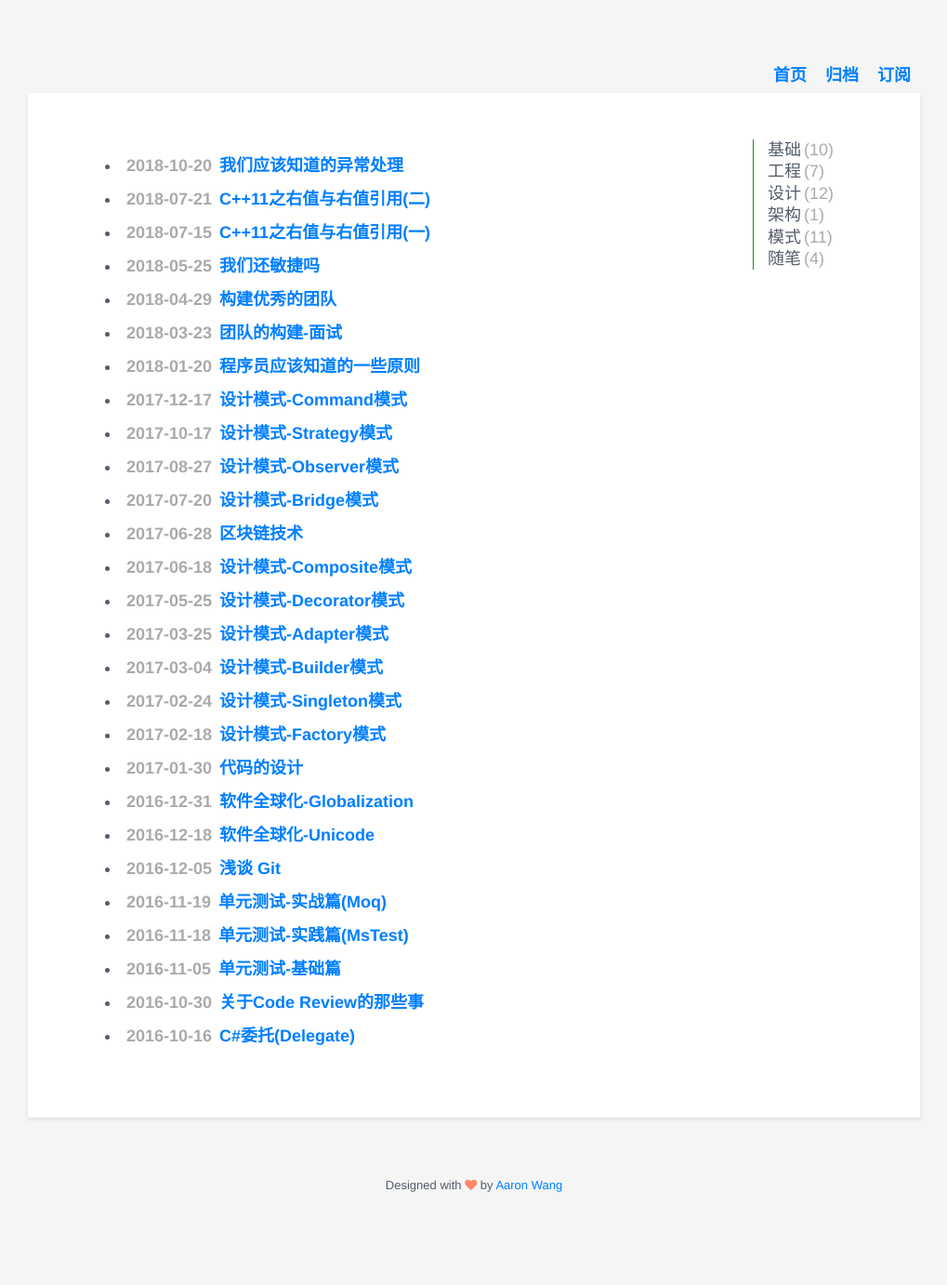
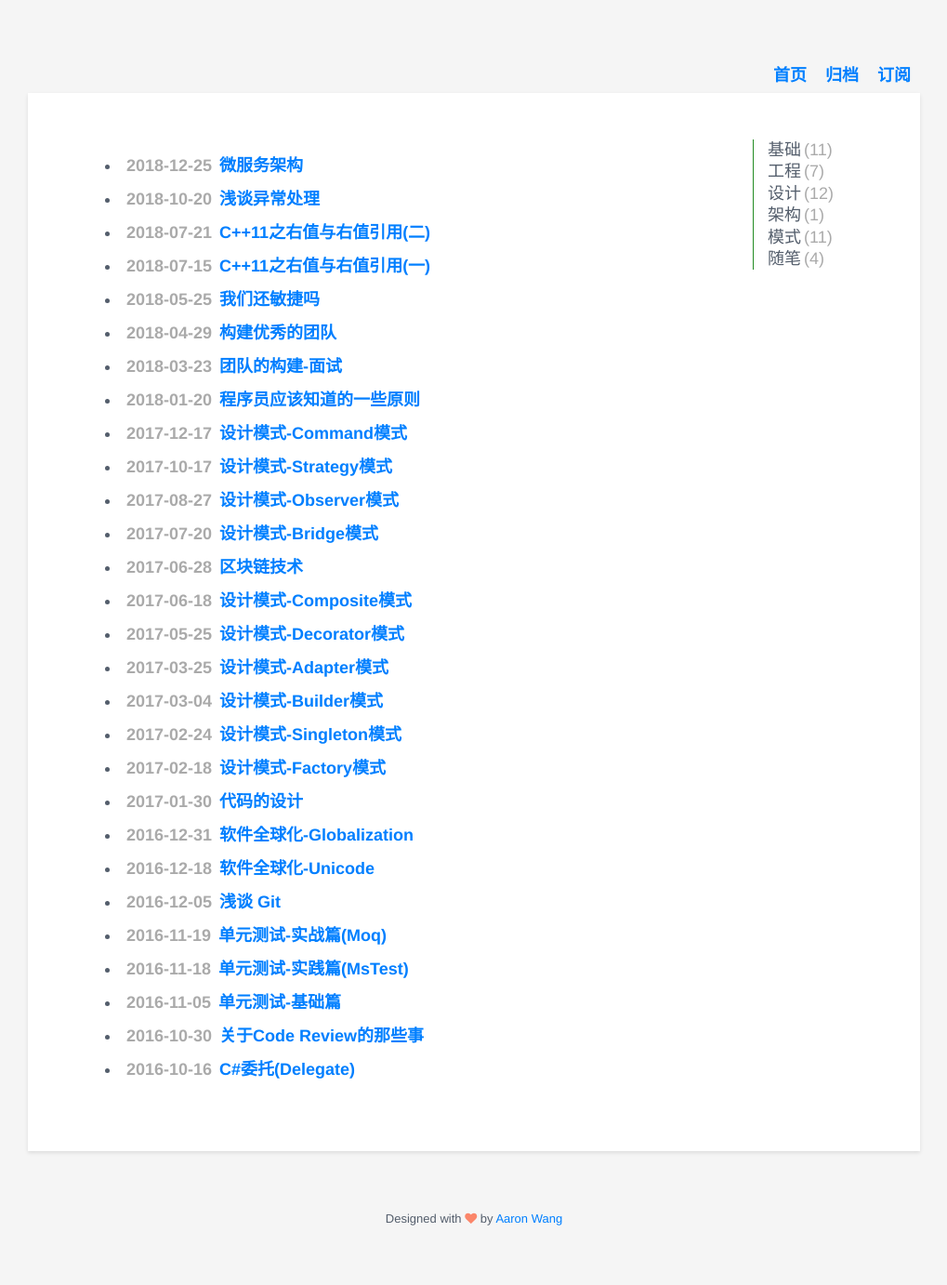
Before and after one commit to qunxi/qunxi.github.io, a Jekyll site: the page built from archive/index.html, in a window 1280 px wide. Shown: the whole page at 93% size, without its empty margins (130-1149 px from the left). Built offline with Jekyll 4.4.1, drawn with Linux system fonts in a browser that asks for light colours; before the commit the page ends 1346 px from its top, so only the background shows below that; some of the changed lines change nothing that is shown.

Commit message:
add a post

```diff
--- a/_posts/2018-10-20-exception-matters.md
+++ b/_posts/2018-10-20-exception-matters.md
@@ -3,7 +3,7 @@ author: qunxi
 create: 2018-10-20 18:43+08:00
 update: 2018-10-21 18:43+08:00
 layout: page
-title: "我们应该知道的异常处理"
+title: "浅谈异常处理"
 description: ""
 comments : true
 categories:
--- /dev/null
+++ b/_posts/2018-12-25-microservice-architecture.md
@@ -0,0 +1,71 @@
+---
+author: qunxi
+create: 2018-12-25 18:43+08:00
+update: 2018-12-31 18:43+08:00
+layout: page
+title: "微服务架构"
+description: ""
+comments : true
+categories:
+tags:
+- 基础
+---
+
+# 前言
+
+微服务已然不是什么新名词，但是它依旧是一个时尚的名称。虽然它不像区块链技术那样开拓出一块新的领域，但至少在架构领域它在不断的扩大着自己的影响力，并被越来越多的人所接受。在18年的最后一个月我想谈谈自己对微服务的理解。
+<!--more-->
+
+# 1.为什么我们需要微服务
+
+曾经问过一些开发，为什么我们要使用微服务架构？得到的大部分答案是，因为它非常的强大，很多大公司都在使用，而且许多开源框架以及前沿技术支持这样的架构开发。听上去很有道理，但是这些仅仅是开发人员的自我感受，而不能作为技术选型的依据。不结合公司基本情况以及业务的技术或架构，只能是纸上谈兵。技术或架构的选型一定不是这个技术或者架构多么流行，而是这个技术或者架构能否给公司长期利益带来优势，并且能解决公司现有架构中的一些突出问题。
+
+回到问题的本身，我们(这里并不包括所有软件行业，而是目前软件业的大环境)现在遇到了什么问题？首先我们需要解决的问题变的越来越复杂，从而导致系统本身的复杂度变高；其次行业竞争压力变大，软件开发周期需要不断的缩短；另外用户对软件的体验以及在可用性和正确性的要求越来越高；这些都是大规模企业软件架构中必须面临的问题。归根结底就是现在我们需要一种既能**快速迭代**，又能**可持续发展**的架构来支持我们庞大而复杂的业务。
+
+我们的产品是否遇到了类似上面的问题？而微服务真的能解这这些问题吗？在给出答案之前，我们至少要回答下面一些问题：什么是微服务？微服务给我们带来了什么？微服务真的适合我们吗？
+
+# 2. 什么是微服务
+
+什么是微服务？顾名思义就是非常小的服务。但是这个小到底多小才能算得上是"微"？而"服务"在不同的上下文也有不同的意思，那么这里的服务又是指的什么？到目前为止这个定义仁者见仁，智者见智。这里引用[Martin Fowler在他的博客](https://martinfowler.com/articles/microservices.html)中给出的定义：
+
+> 微服务架构就是以一系列小型服务的方式开发一个独立的应用系统。其中每个服务都运行在自己的进程中，通过利用类似HTTP资源API这样轻量机制进行通信。这些服务围绕业务能力进行构建，并能够通过完全自动化的方式进行独立部署。这些服务可以使用不同的编程语言以及不同的数据存储技术来实现，对这些服务我们应该以最低限度的中心化管理。
+
+首先定义解释了服务这个概念，他强调了微服务是以**业务能力**划分，可以**独立部署**并且利用**轻量级机制进行通讯**的独立进程。因为服务相互独立，所以每个服务可以使用自己的技术栈；因为服务间的通讯平台无关，所以一个系统可以由多种异构服务组成；因为服务可以独立部署，所以去**中心化管理**可以保证系统的稳定性。定义并没有明确的指出如何度量服务的大小，因为大小都是相对的，简单的通过一个固定标准(代码行数，模块数目或团队大小)来划分显然不够科学，决定是否应该独立出一个服务的可行方法是-清楚的划分出业务能力以及在这个业务范围内实现服务自治的边界。在这个边界内，服务只处理一个明确业务，这对开发人员来说是非常有吸引力的。因为开发人员可以在很快的上手之，而不用预先学习大量和当前问题不想关的业务，其次开发人员也不用担心自己的修改给整个系统带来影响。
+
+微服务架构和之前出现或流行过的架构有什么不同？尤其是每当我们提到微服务，我们就会涉及单体(Monolith)架构和面向服务架构(SOA)，它们之间的联系又是什么？我想只有清楚了它们之间的关系我们才能更清楚什么是微服务以及为什么我们需要微服务。
+
+# 3. 单体应用(Monolithic Application) vs 微服务(Micro Service)
+
+每当我们提到单体应用，我们第一反应就是庞大(不仅代码量还有业务复杂度)；第二反应就是这是一个具有历史的产品或系统；第三个反应就是它非常的脆弱，在系统面前所做的一切都必须带着"敬畏之心"(是否有把玩古董的心情)。显而易见，单体系统不仅系统复杂度高，而且模块之间相互耦合，任意的修改都会影响到整个系统，甚至影响团队间的合作以及功能的部署。现在我们不能事后诸葛的说为什么我们不能一开始就使用微服务架构？因为任何事物的发展都是和每个时代背景有关，架构亦是如此。
+
+不同的架构都是由当时的时代环境所孕育，过去享受着摩尔定律的便利以及并不复杂的业务场景，单体架构不仅开发简单，而且可以通过硬件升级来提高软件的性能。但是随着软件复杂度的不断上升，以及摩尔定律所遇到的瓶颈，单体架构的弊端开始显现。随着云平台的出现，为了充分利用云优势，软件架构需要更好的水平扩展能力，而单体架构的水平扩展对于硬件的要求非常严格，它不但不能充分利用大量小的计算资源扩大软件规模和提升计算能力，而且部署云的成本也非常高，所以基于微服务的架构应运而生。
+
+虽然单体应用有其自身的缺陷，但是我们不能完全否认它所沉淀下来的理论和实践。微服务依然可以使用单体的分层架构来实现，我们需要注意的是在合适的时候对已有的业务能力进行拆分。如果想利用微服务实现一个新产品，我们依然建议你从单体架构开始，然后随着业务复杂度的增加，进行微服务拆分。因为微服务的初始效率并不比单体架构高(参看下图)，而且在新产品开始之初，我们对产品的熟悉程度不足，贸然拆分成多个服务，而且服务间的边界并不正确，反而会增加服务间协作成本。如果我们是在重构遗留系统，利用领域驱动开发(DDD)中的Bounded Context作为划分服务的边界是一种相对科学的方法，因为领域驱动开发就是着眼于业务能力进行领域建模，而这正是和微服务的宗旨非常相近-基于业务能力构建服务。
+
+![mono vs ms](https://martinfowler.com/bliki/images/microservice-verdict/productivity.png)
+
+# 4. 面向服务架构(Service Oriented Architecture) vs 微服务架构(Micro Service Architecture)
+
+提到微服务，就会有人想到面向服务架构(SOA)，甚至很多人将SOA作为微服务的对立面，认为SOA是种反模式。那么SOA到底实什么？和微服务一样，到目前为止SOA也没有一个标准定义，所以不同的企业使用不同的方式实现着自己理解的SOA，有人利用SOA作为企业应用的集成和整合，有人利用SOA作为组件模型来进行应用的拆分，还有人将SOA认为是利用RPC作为接口的服务调用。正是因为不同的理解，所以一些人认为微服务架构是一个全新的独立于SOA的架构。而我认为微服务仅仅是SOA的一种实现方式，或者是当前背景下的一种正确实现SOA架构的方式。它在弱化以前SOA架构中的中心化思想(包括数据、服务集成等)。它强调服务自治、数据自治，提倡以RPC或简单消息队列作为服务通讯，它更强调的是业务能力，而不仅仅是简单的系统集成。微服务只是SOA架构的拓展与演进。
+
+我们依然需要考虑服务的管制，我们依然需要高效的RPC通讯，我么依然需要考虑基于事件驱动的异步模型，我们依然需要考虑如何做服务的集成等，也许我们的具体技术或方法会有所不同，但是我们一直站在SOA这个巨人的肩膀上不断的创新和进化。
+
+# 5. 微服务我们准备好了吗？
+
+现在可以回答为什么我们要使用微服务架构了吗？貌似答案已经很明显。但是如果一个问题那么显而易见，那它一定存在我们还不知道的陷阱。我们真的做好了使用微服务的准备了吗？在光鲜亮丽的优点下面我们到底隐藏了什么？也许是像这样密密麻麻的服务。![service choas](https://pic2.zhimg.com/80/v2-f025c8dbcbf925ec9a9874ace9a41599_hd.jpg)
+
+* 服务的拆分：微服务不是简单将服务拆分的越小越好，系统的复杂度是所有服务的累加，随着拆分粒度的减小，系统集成的复杂度就不断的攀升，同样拆分的粒度越大，单个服务的复杂度就会上升，如何权衡不是简简单单的0或1的问题。架构或资深开发必须对业务边界有清晰的划分，否则服务间不必要的耦合将导致服务间协作成本大大增加。这些你们准备好了吗？
+
+* 去中心化：微服务的去中心化，不仅解耦了服务间的依赖，而且保证了系统的稳定性。但伴随而来的是开发的复杂性， 开发人员不仅仅要保证单个服务的正确性，好要确保整个系统在分布式环境下的(事务、数据等)一致性问题，另外进程间的调用问题(稳定性、性能、失败处理)也远远比进程内调用复杂的多，还有一个独立部署的微服务往往由一个团队维护或者开发，这就需要团队成员具备一定的全栈能力。开发你们做好准备了吗？
+
+* 服务治理：微服务的拆分降低了单个服务的复杂度，但是系统的能力是所有服务相互协作的结果，我们可以通过手动的方式编排或部署一个简单的系统，但是一旦服务数量达到一定的数量级，手动部署、编排将是一种恶魔。**自动化**部署、编排将是必然的趋势，服务发现、路由，服务容器化等这些非功能性需求由谁来实现？我们的基础架构支持这样的扩展吗？另外服务数量会随着时间不断的增多，监控系统中每一个服务的状态是非常有必要的，这些都是扩容、限流、调试的基础，**可视化**系统中服务的状态和关系是系统运维非常必要的手段。Devops你们准备好了吗？
+
+* 服务测试：微服务给单个服务的测试带来了极大便利，我们可以在每个服务中做大量的单元测试，但是集成测试、端对端测试将不再像单体应用那么简单。我们要考虑的问题不仅仅是功能的准确，还有考虑分布式系统中各式各样的非功能性问题？性能问题、系统稳定性、网络问题、以及安全问题等等。测试你们做好准备了吗？
+
+* 组织架构：即使我们具备了上面的技术能力，那么我们就一定能实现一个完美的微服务架构吗？[康威定律](https://en.wikipedia.org/wiki/Conway%27s_law)指出一个企业的组织架构将会影响企业产品的架构，反之亦然。如果团队的划分不合理，这些不合理会体现到产品的设计中，而且影响团队的开发效率。公司已经做好了组织架构调整的准备了吗？
+
+综上所述，再回到开始的问题，我们为什么选择微服务？我希望这时每一个人都有自己不同的答案。微服务适不适合你的产品以及你的团队，只有你们自己最清楚。
+
+# 后记
+
+微服务架构和其他架构一样，它有它适合的场景或条件。它不是所有问题的标准答案。但是我相信作为一个合格的架构师或者资深开发人员，我们应该确保我们所做的设计或架构要尽可能的在业务上做到解耦，而且适合演进式发展。这样即使现在也许微服务不适合我，但是等到了适合的时候我们可以很方便的往上面迁移。退一万步讲，哪天微服务退出了历史舞台，我们是否依然可以非常简单的将现有业务能力迁移到新的架构上，这才是我们应该更加重视的问题。
```
